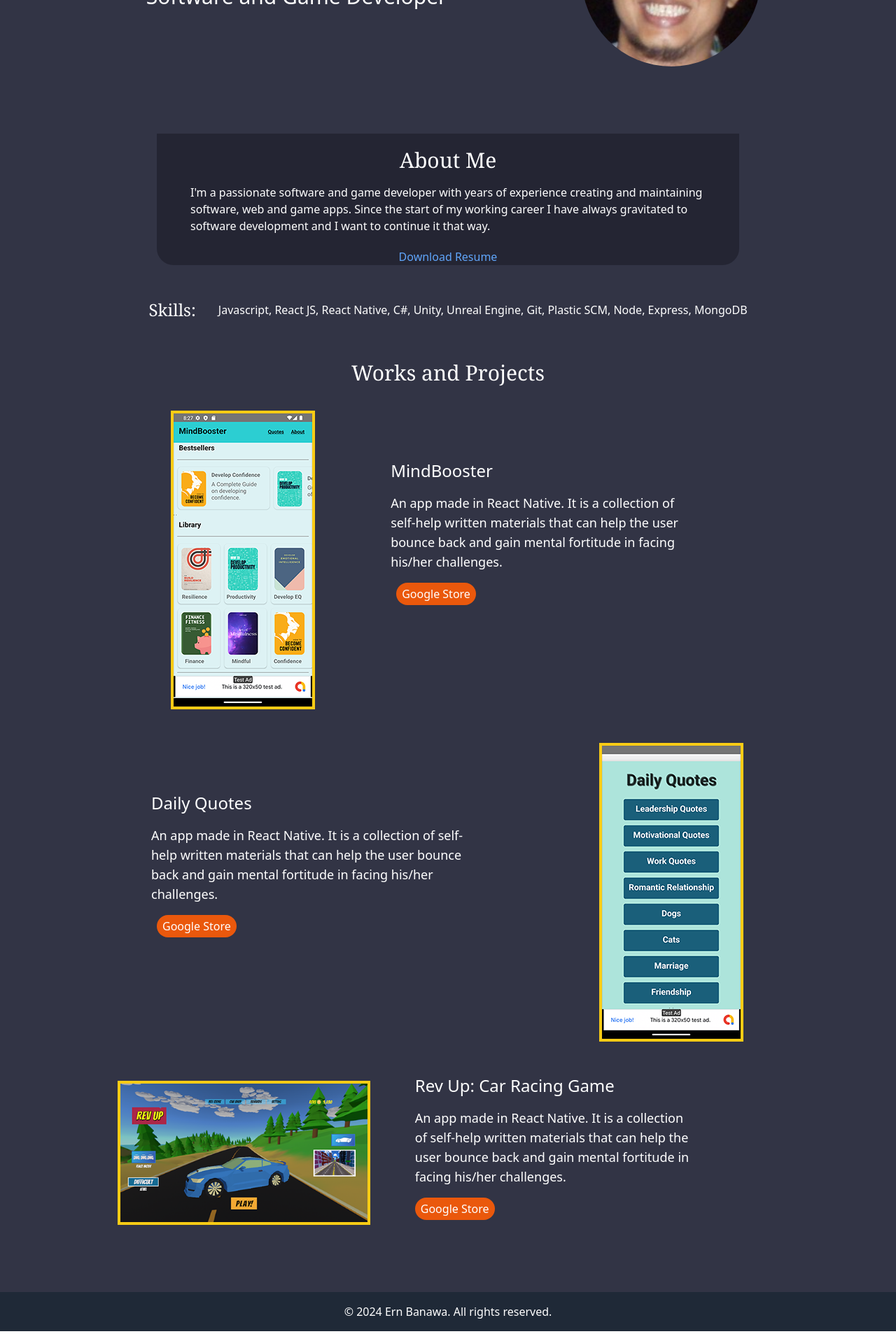
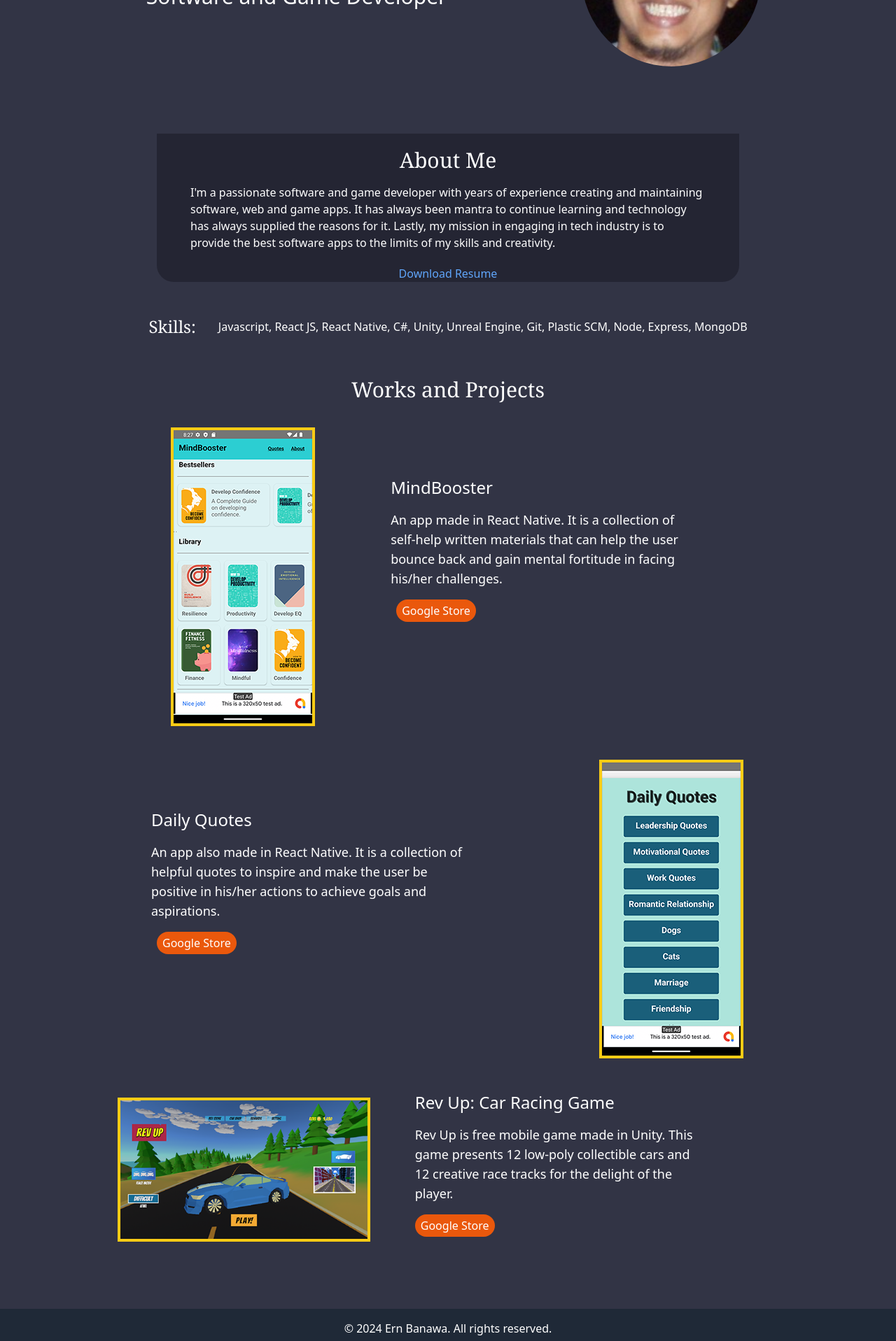
Before and after one commit to yurigligoric/ernportfolio, a React (Vite) app: page / in a window 1280 px wide. Shown: the part 349-2266 px from the top of the page at 70% size. Built offline with nearby package versions, Linux system fonts and the light colour scheme.

Commit message:
Updated text and descriptions of works

```diff
--- a/src/pages/Home.jsx
+++ b/src/pages/Home.jsx
@@ -53,7 +53,7 @@
                     <h1 className='text-3xl font-serif justify-center flex flex-col items-center mt-5'>About Me</h1>
                 </div>
                 <div className='flex flex-col content-center justify-center mt-4'>
-                    <p className='ml-4 mr-3 lg:ml-12 lg:mr-12'>I&apos;m a passionate software and game developer with years of experience creating and maintaining software, web and game apps. Since the start of my working career I have always gravitated to software development and I want to continue it that way. </p>
+                    <p className='ml-4 mr-3 lg:ml-12 lg:mr-12'>I&apos;m a passionate software and game developer with years of experience creating and maintaining software, web and game apps. It has always been mantra to continue learning and technology has always supplied the reasons for it. Lastly, my mission in engaging in tech industry is to provide the best software apps to the limits of my skills and creativity.</p>
                     <div className='flex justify-center content-center text-blue-400 mt-5'>
                         <a href="../assets/CV_Ernesto BanawaJr.doc" download="ErnBanawaResume.doc">
                         Download Resume
@@ -94,7 +94,7 @@
             <div className='flex flex-col-reverse lg:flex-row lg:items-center mb-10 mr-12'>
                 <div className='w-full lg:w-[50%] mt-4 lg:-mt-0 lg:ml-48 lg:pr-32 ml-8 mr-12'>
                     <h1 className='text-2xl mt-6 lg:-mt-20 ml-6 mb-4'>Daily Quotes</h1>
-                    <p className='text-lg ml-6'>An app made in React Native. It is a collection of self-help written materials that can help the user bounce back and gain mental fortitude in facing his/her challenges.</p>
+                    <p className='text-lg ml-6'>An app also made in React Native. It is a collection of helpful quotes to inspire and make the user be positive in his/her actions to achieve goals and aspirations. </p>
                     <div className='flex content-center justify-start ml-8 mt-4'>
                         <button id="quotes"  onClick={handleClick} className='bg-orange-600  rounded-2xl px-2  py-1'>Google Store</button>
                     </div>
@@ -114,7 +114,7 @@
                 </div>
                 <div className='w-full lg:w-[50%] ml-8 mr-12 lg:pr-12 mt-16'>
                     <h1 className='text-2xl lg:-mt-20 ml-8 mb-4'>Rev Up: Car Racing Game</h1>
-                    <p className='text-lg ml-8'>An app made in React Native. It is a collection of self-help written materials that can help the user bounce back and gain mental fortitude in facing his/her challenges.</p>
+                    <p className='text-lg ml-8'>Rev Up is free mobile game made in Unity. This game presents 12 low-poly collectible cars and 12 creative race tracks for the delight of the player.</p>
                     {/* <p className='text-lg mt-6 lg:-mt-20 ml-6'>An app made in React Native. It is a collection of self-help written materials that can help the user bounce back and gain mental fortitude in facing his/her challenges. </p> */}
                     <div className='flex content-center justify-start ml-8 mt-4'>
                         <button id="revup" onClick={handleClick} className='bg-orange-600  rounded-2xl px-2  py-1 '>Google Store</button>
```
